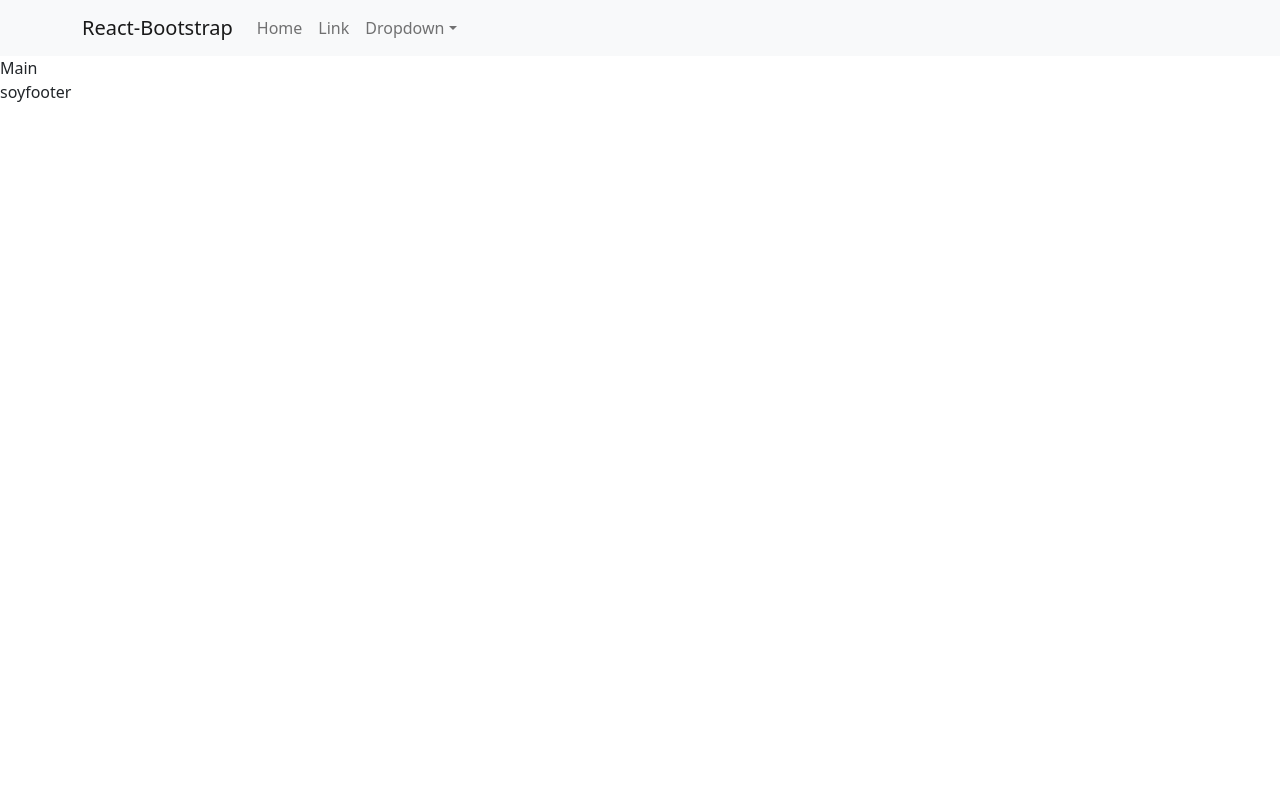
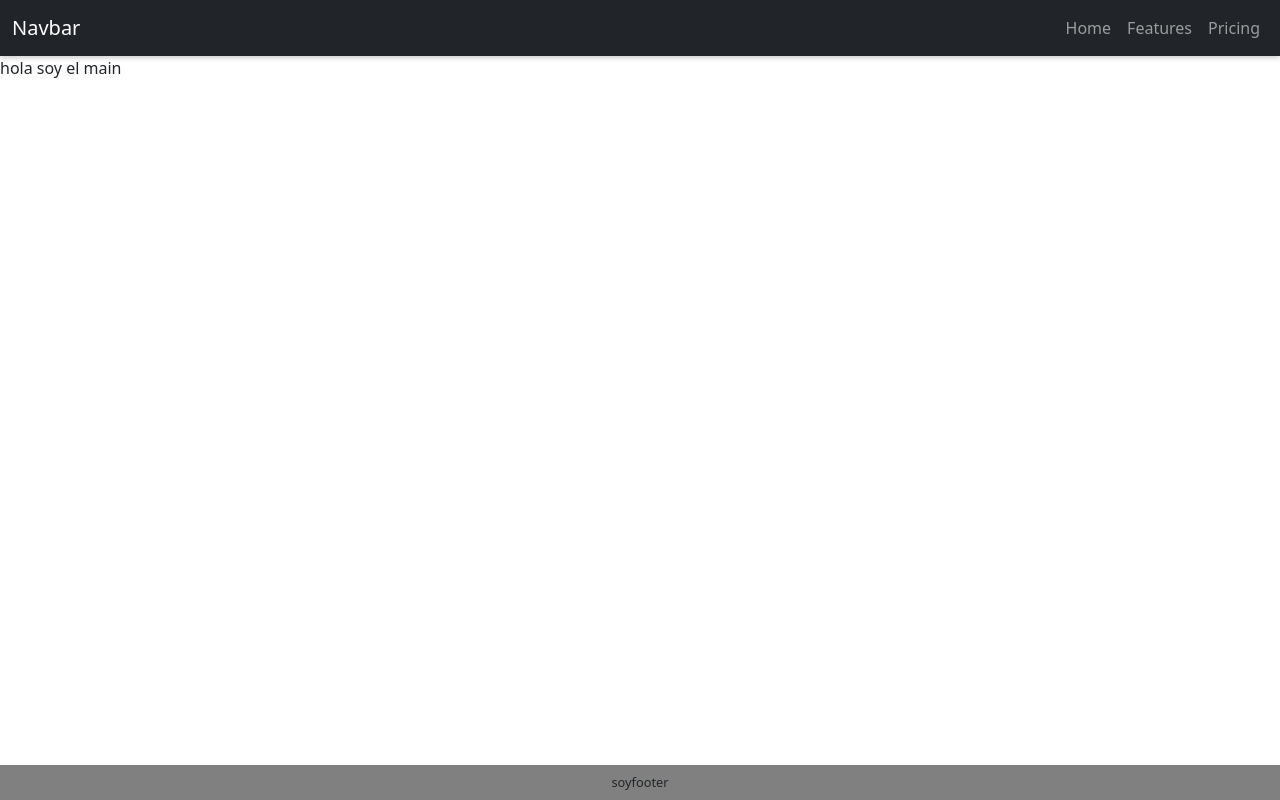
Before and after one commit to juanfedileo/proyecto-coder, a React (Create React App) app: page / in a window 1280 px wide. Built offline with nearby package versions, Linux system fonts and the light colour scheme.

Commit message:
navbar desafio

```diff
--- a/src/App.js
+++ b/src/App.js
@@ -1,11 +1,11 @@
-import Menu from './Menu';
-import Footer from './Footer';
-import Main from './Main';
+import NavBar from './components/NavBar';
+import Footer from './components/Footer';
+import Main from './components/Main';
 
 function App() {
     return (
         <>
-            <Menu />
+            <NavBar />
             <Main />
             <Footer/>
         </>
--- a/src/Menu.js
+++ /dev/null
@@ -1,25 +0,0 @@
-import {Navbar,Nav,NavDropdown, Container} from 'react-bootstrap'
-
-function Menu(){
-    return <Navbar bg="light" expand="lg">
-    <Container>
-      <Navbar.Brand href="#home">React-Bootstrap</Navbar.Brand>
-      <Navbar.Toggle aria-controls="basic-navbar-nav" />
-      <Navbar.Collapse id="basic-navbar-nav">
-        <Nav className="me-auto">
-          <Nav.Link href="#home">Home</Nav.Link>
-          <Nav.Link href="#link">Link</Nav.Link>
-          <NavDropdown title="Dropdown" id="basic-nav-dropdown">
-            <NavDropdown.Item href="#action/3.1">Action</NavDropdown.Item>
-            <NavDropdown.Item href="#action/3.2">Another action</NavDropdown.Item>
-            <NavDropdown.Item href="#action/3.3">Something</NavDropdown.Item>
-            <NavDropdown.Divider />
-            <NavDropdown.Item href="#action/3.4">Separated link</NavDropdown.Item>
-          </NavDropdown>
-        </Nav>
-      </Navbar.Collapse>
-    </Container>
-  </Navbar>
-}
-
-export default Menu;
--- a/src/Main.js
+++ b/src/components/Main.js
@@ -2,7 +2,11 @@ import React from 'react'
 
 const Main = () => {
   return (
-    <div>Main</div>
+    <main>
+
+        hola soy el main
+
+    </main>
   )
 }
 
--- /dev/null
+++ b/src/components/NavBar.js
@@ -0,0 +1,35 @@
+import {Navbar,Nav, Container} from 'react-bootstrap'
+
+function Menu(){
+    return (
+      <Navbar bg="dark" variant="dark" id="main-header">
+      <Container fluid id="header-container">
+      <div>
+      <Navbar.Brand href="#home">Navbar</Navbar.Brand>
+      </div>
+      <div>
+      <Nav className="me-auto">
+        <Nav.Link href="#home">Home</Nav.Link>
+        <Nav.Link href="#features">Features</Nav.Link>
+        <Nav.Link href="#pricing">Pricing</Nav.Link>
+      </Nav>
+      </div>
+      </Container>
+    </Navbar>
+    )
+}
+
+// function Menu() {
+//     return (
+//         <header id="main-header">
+//             <h1>Titulo</h1>
+//             <nav>
+//                 <a href="#">links</a>
+//                 <a href="#">links</a>
+//                 <a href="#">links</a>
+//             </nav>
+//         </header>
+//     )
+// }
+
+export default Menu;
--- a/src/styles.scss
+++ b/src/styles.scss
@@ -1,3 +1,5 @@
+$colorPrimario:grey;
+
 *{
     margin : 0;
     padding : 0;
@@ -7,3 +9,31 @@
 html , body , #root {
     height: 100vh;
 }
+main {
+    flex-grow: 1;
+}
+
+#root {
+    display: flex;
+    flex-direction: column;
+}
+
+#main-header {
+    width: 100%;
+    box-shadow: 0 2px 5px rgba(0, 0, 0, 0.2);
+}
+
+#header-container{
+
+    align-items: center;
+    justify-content: space-between;
+    // margin-left: 20px;
+    // margin-right: 20px;
+}
+
+footer {
+    background-color: $colorPrimario;
+    padding: 0.5rem;
+    text-align: center;
+    font-size: 0.8em;
+}
```
Also changed, not shown: src/components/Footer.js (renamed from src/Footer.js).
